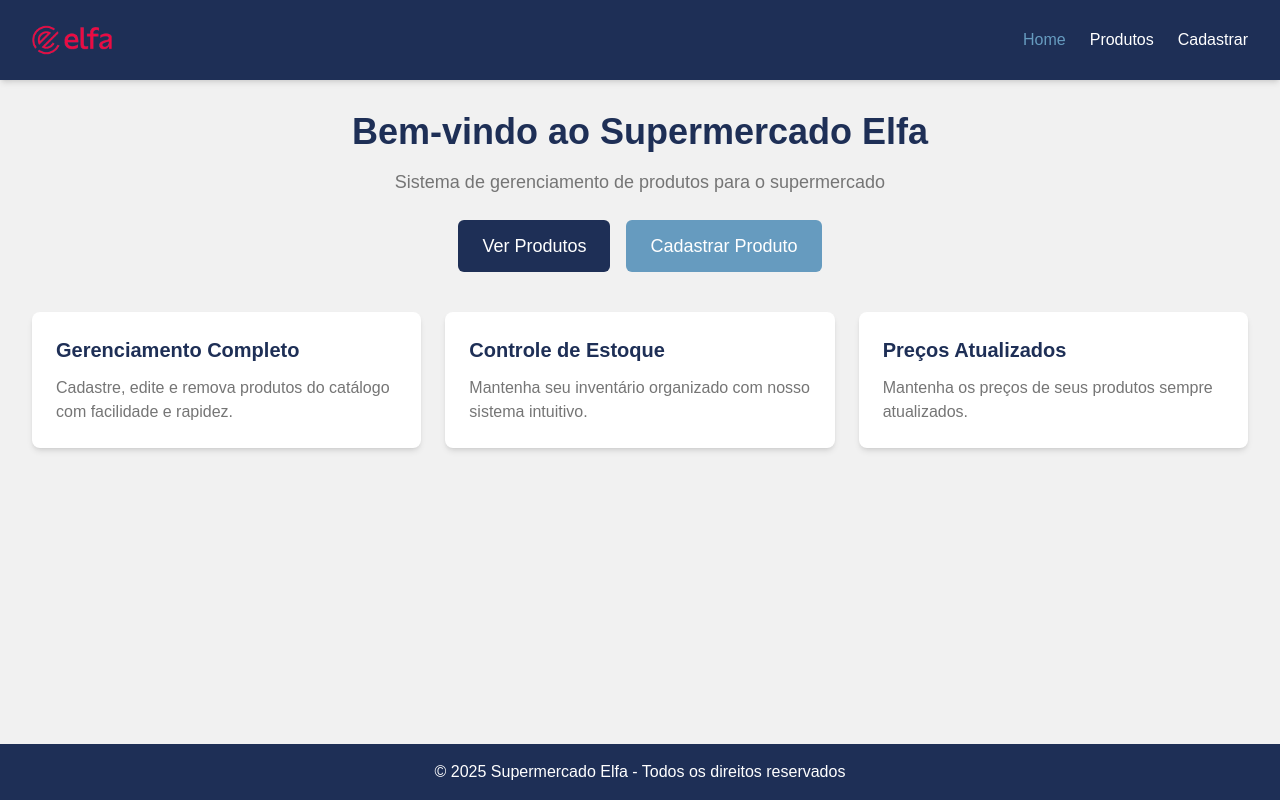
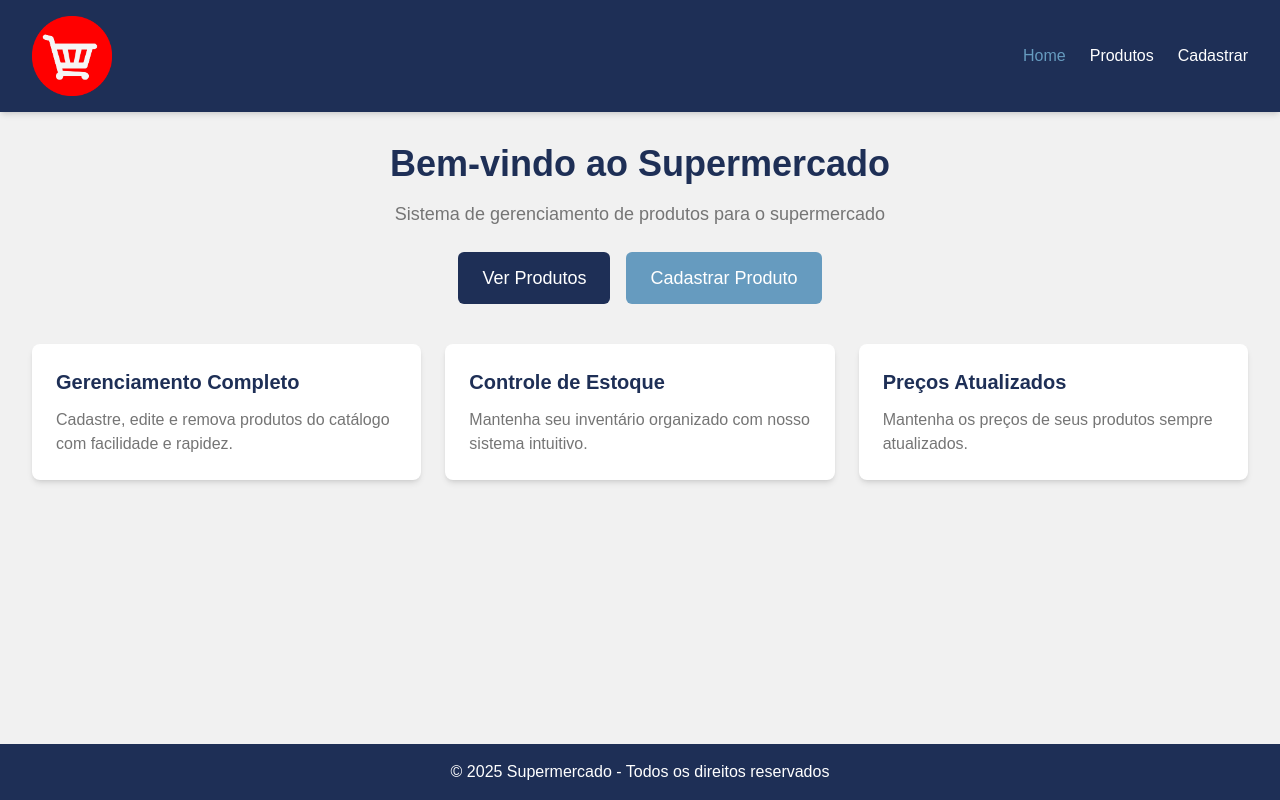
Before and after one commit to livbrandao/supermarket-products, a Next.js app: page / in a window 1280 px wide. Built offline with nearby package versions, Linux system fonts and the light colour scheme.

Commit message:
💄 feat: Ajuste na logo e titulos

```diff
--- a/src/app/layout.tsx
+++ b/src/app/layout.tsx
@@ -16,8 +16,8 @@ const geistMono = Geist_Mono({
 });
 
 export const metadata: Metadata = {
-  title: "Supermercado Elfa - Sistema de Gerenciamento",
-  description: "Sistema de gerenciamento de produtos para o Supermercado Elfa",
+  title: "Supermercado - Sistema de Gerenciamento",
+  description: "Sistema de gerenciamento de produtos para o Supermercado",
 };
 
 export default function RootLayout({
@@ -38,7 +38,7 @@ export default function RootLayout({
         <footer className="bg-[var(--blue)] text-white py-4">
           <div className="max-w-7xl mx-auto px-4 sm:px-6 lg:px-8 text-center">
             <p>
-              © {new Date().getFullYear()} Supermercado Elfa - Todos os direitos
+              © {new Date().getFullYear()} Supermercado - Todos os direitos
               reservados
             </p>
           </div>
--- a/src/app/not-found.tsx
+++ b/src/app/not-found.tsx
@@ -1,7 +1,7 @@
 import ErrorPage from "@/components/ErrorPage";
 
 export const metadata = {
-  title: "Página não encontrada | Supermercado Elfa",
+  title: "Página não encontrada | Supermercado",
   description: "A página que você está procurando não existe ou foi movida.",
 };
 
--- a/src/app/page.tsx
+++ b/src/app/page.tsx
@@ -6,7 +6,7 @@ export default function Home() {
     <main className="max-w-7xl mx-auto px-4 sm:px-6 lg:px-8 py-8">
       <div className="text-center mb-10">
         <h1 className="text-4xl font-bold text-[var(--blue)] mb-4">
-          Bem-vindo ao Supermercado Elfa
+          Bem-vindo ao Supermercado
         </h1>
         <p className="text-lg text-[var(--gray-dark-more)] mb-6">
           Sistema de gerenciamento de produtos para o supermercado
--- a/src/components/Header.tsx
+++ b/src/components/Header.tsx
@@ -25,12 +25,7 @@ const Header: React.FC = () => {
       <div className="max-w-7xl mx-auto px-4 sm:px-6 lg:px-8 py-4">
         <div className="flex justify-between items-center">
           <Link href="/" className="text-2xl font-bold">
-            <Image
-              src={"/grupoelfa-logo.png"}
-              alt={"Logo"}
-              width={80}
-              height={50}
-            />{" "}
+            <Image src={"/logo.png"} alt={"Logo"} width={80} height={50} />{" "}
           </Link>
 
           {/* Desktop Navigation */}
```
Also changed, not shown: public/grupoelfa-logo.png (deleted), public/logo.png (added).
